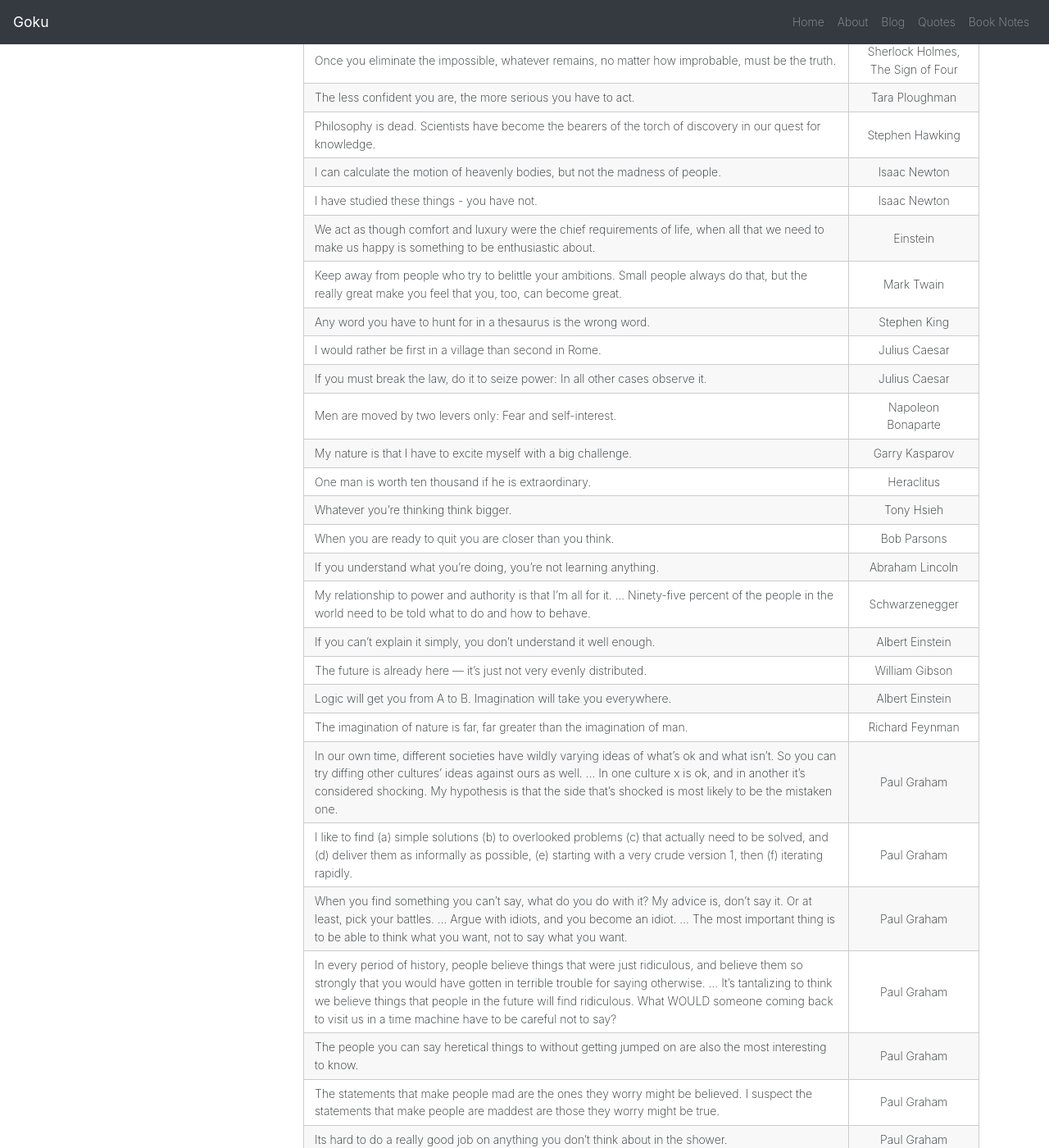
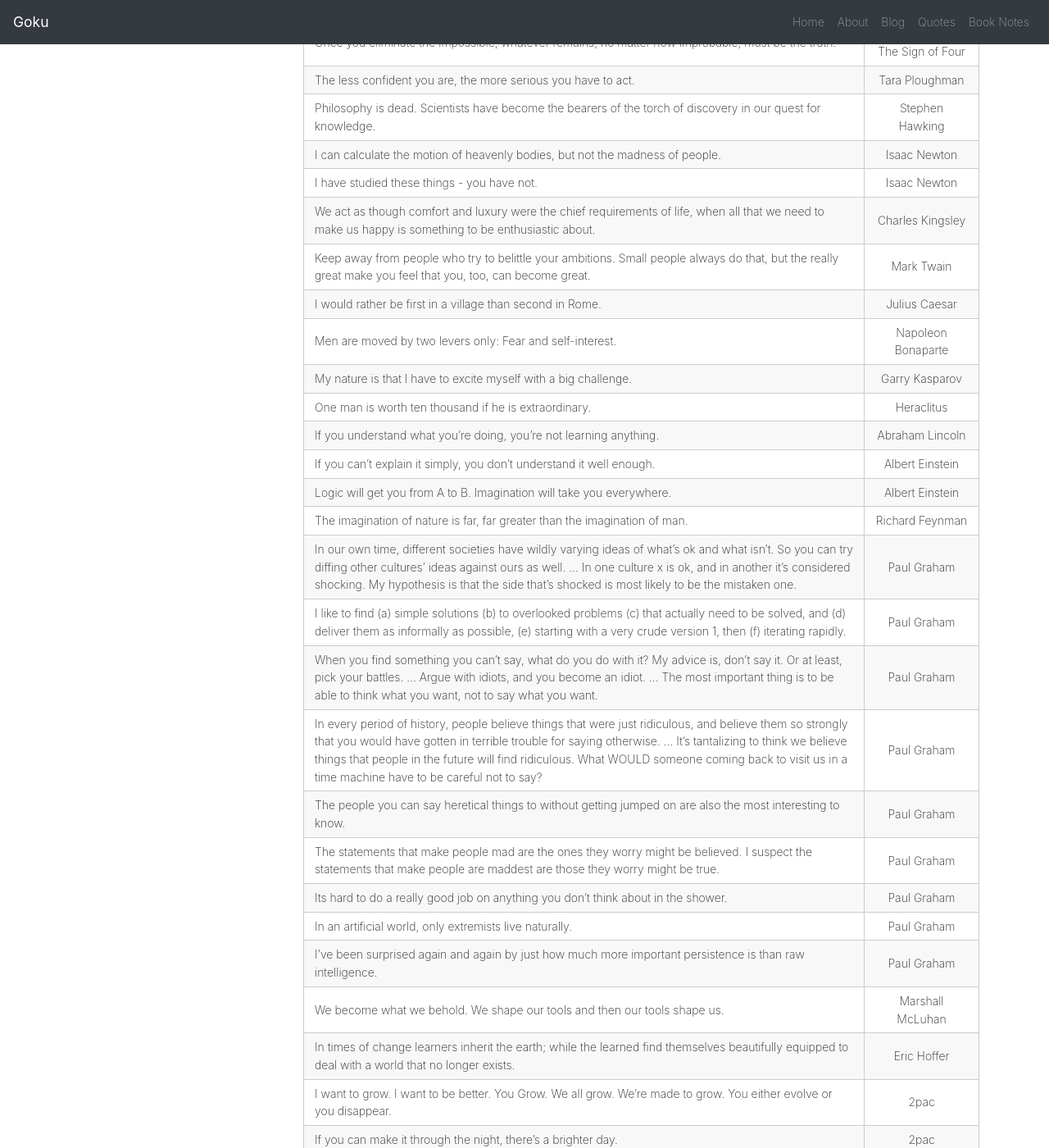
Before and after one commit to Esqarrouth/goktugyil.github.io, a Jekyll site: the page built from _pages/quotes.md, in a window 1280 px wide and 1400 px high, scrolled down 1356 px. Shown: the whole window at 82% size. Built offline with Jekyll 4.4.1, drawn with Linux system fonts in a browser that asks for light colours; some of the changed text lies outside the part shown.

Commit message:
Organize reviewed famous quotes

```diff
--- a/_pages/quotes.md
+++ b/_pages/quotes.md
@@ -50,20 +50,14 @@ The less confident you are, the more serious you have to act.|Tara Ploughman
 Philosophy is dead. Scientists have become the bearers of the torch of discovery in our quest for knowledge.|Stephen Hawking
 I can calculate the motion of heavenly bodies, but not the madness of people.|Isaac Newton
 I have studied these things - you have not.|Isaac Newton
-We act as though comfort and luxury were the chief requirements of life, when all that we need to make us happy is something to be enthusiastic about.|Einstein
+We act as though comfort and luxury were the chief requirements of life, when all that we need to make us happy is something to be enthusiastic about.|Charles Kingsley
 Keep away from people who try to belittle your ambitions. Small people always do that, but the really great make you feel that you, too, can become great.|Mark Twain
-Any word you have to hunt for in a thesaurus is the wrong word.|Stephen King
 I would rather be first in a village than second in Rome.|Julius Caesar
-If you must break the law, do it to seize power: In all other cases observe it.|Julius Caesar
 Men are moved by two levers only: Fear and self-interest.|Napoleon Bonaparte
 My nature is that I have to excite myself with a big challenge.|Garry Kasparov
 One man is worth ten thousand if he is extraordinary.|Heraclitus
-Whatever you're thinking think bigger.|Tony Hsieh
-When you are ready to quit you are closer than you think.|Bob Parsons
 If you understand what you're doing, you're not learning anything.|Abraham Lincoln
-My relationship to power and authority is that I'm all for it. ... Ninety-five percent of the people in the world need to be told what to do and how to behave.|Schwarzenegger
 If you can't explain it simply, you don't understand it well enough.|Albert Einstein
-The future is already here — it's just not very evenly distributed.|William Gibson
 Logic will get you from A to B. Imagination will take you everywhere.|Albert Einstein
 The imagination of nature is far, far greater than the imagination of man.|Richard Feynman
 In our own time, different societies have wildly varying ideas of what's ok and what isn't. So you can try diffing other cultures' ideas against ours as well. ... In one culture x is ok, and in another it's considered shocking. My hypothesis is that the side that's shocked is most likely to be the mistaken one.|Paul Graham
```
Also changed, not shown: other parts of _pages/quotes.md (+8 -0 lines), AGENTS.md (+1 -0 lines).
